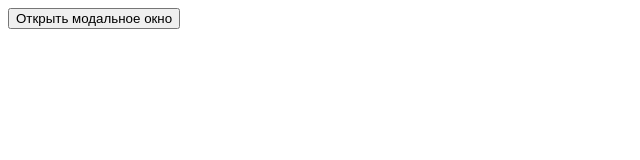
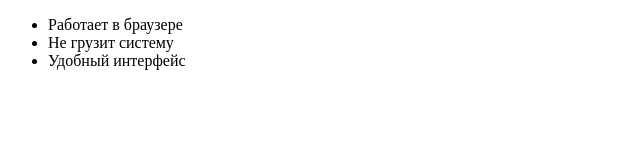
Before and after one commit to aleksandr003/Tutorial, a plain HTML site: page index.html in a window 1280 px wide. Shown: the whole page, without its empty margins (0-640 px from the left). Drawn offline with Linux system fonts and the light colour scheme.

Commit message:
добавил список

```diff
--- a/index.html
+++ b/index.html
@@ -7,6 +7,10 @@
     <title>Document555</title>
   </head>
   <body>
-    <button type="button">Открыть модальное окно</button>
+      <ul>
+        <li>Работает в браузере</li>
+        <li>Не грузит систему</li>
+        <li>Удобный интерфейс</li>
+      </ul>
   </body>
 </html>
```
Also changed, not shown: images/lexus-is250-2.jpg (added), images/lexus-is250.jpg (added).
